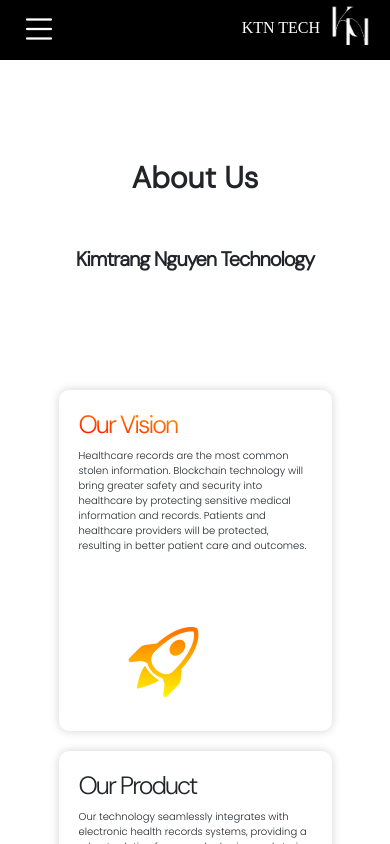
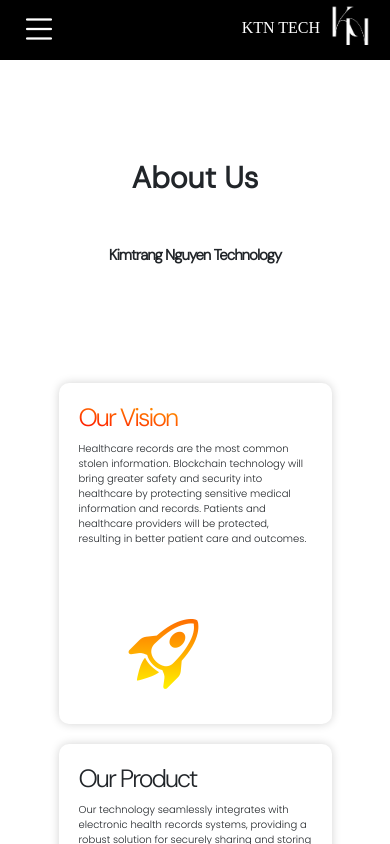
Before and after one commit to tjiml/blockchain-website, a React (Vite) app: page /aboutus in a window 390 px wide. Shown: the top 844 px of the page. Built offline with nearby package versions, Linux system fonts and the light colour scheme; a web font is replaced by a local one.

Commit message:
back to top button changes

```diff
--- a/src/App.css
+++ b/src/App.css
@@ -15,6 +15,7 @@
   .back-to-top-button {
     font-size: 30px;
     width: 50px;
+    right: 30px;
   }
 }
 
@@ -1606,6 +1607,10 @@
     font-size: 30px;
   }
 
+  .about-us-title p {
+    font-size: 15px;
+  }
+
   .our-product-container {
     flex-direction: column;
   }
```
